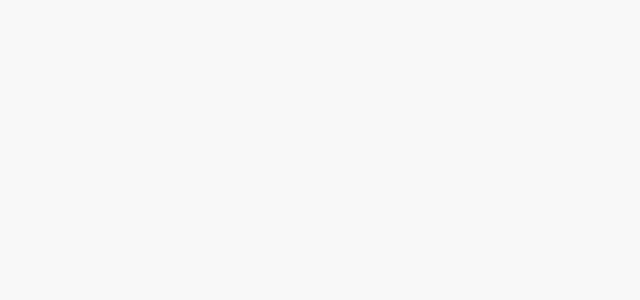
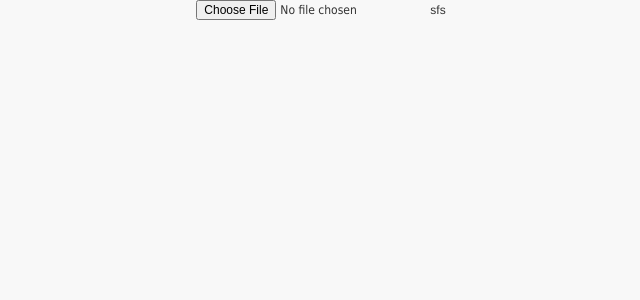
Before and after one commit to guessDeveloper/store, a Vue app: page /sao in a window 1280 px wide. Shown: the top 300 px of the page, without its empty margins (319-959 px from the left). Built offline with nearby package versions, Linux system fonts and the light colour scheme.

Commit message:
扫一扫

```diff
--- a/src/components/common/footer.vue
+++ b/src/components/common/footer.vue
@@ -1,7 +1,9 @@
 <template>
   <div class="footer">
     <div class="footer-top"></div>
-    <div class="footer-bottom"></div>
+    <div class="footer-bottom">
+
+    </div>
   </div>
 </template>
 <script>
--- a/src/router/index.js
+++ b/src/router/index.js
@@ -10,7 +10,7 @@ const routes = [{
         component: Home
     },
     {
-        path: '/about',
+        path: '/sao',
         name: 'About',
         // route level code-splitting
         // this generates a separate chunk (about.[hash].js) for this route
--- a/src/views/About.vue
+++ b/src/views/About.vue
@@ -1,5 +1,15 @@
 <template>
   <div class="about">
-    <h1>This is an about page</h1>
+    <input type="file">sfs
   </div>
 </template>
+<script>
+export default {
+  data(){
+    return{}
+  }
+}
+</script>
+<style lang="less" scoped>
+
+</style>
```
